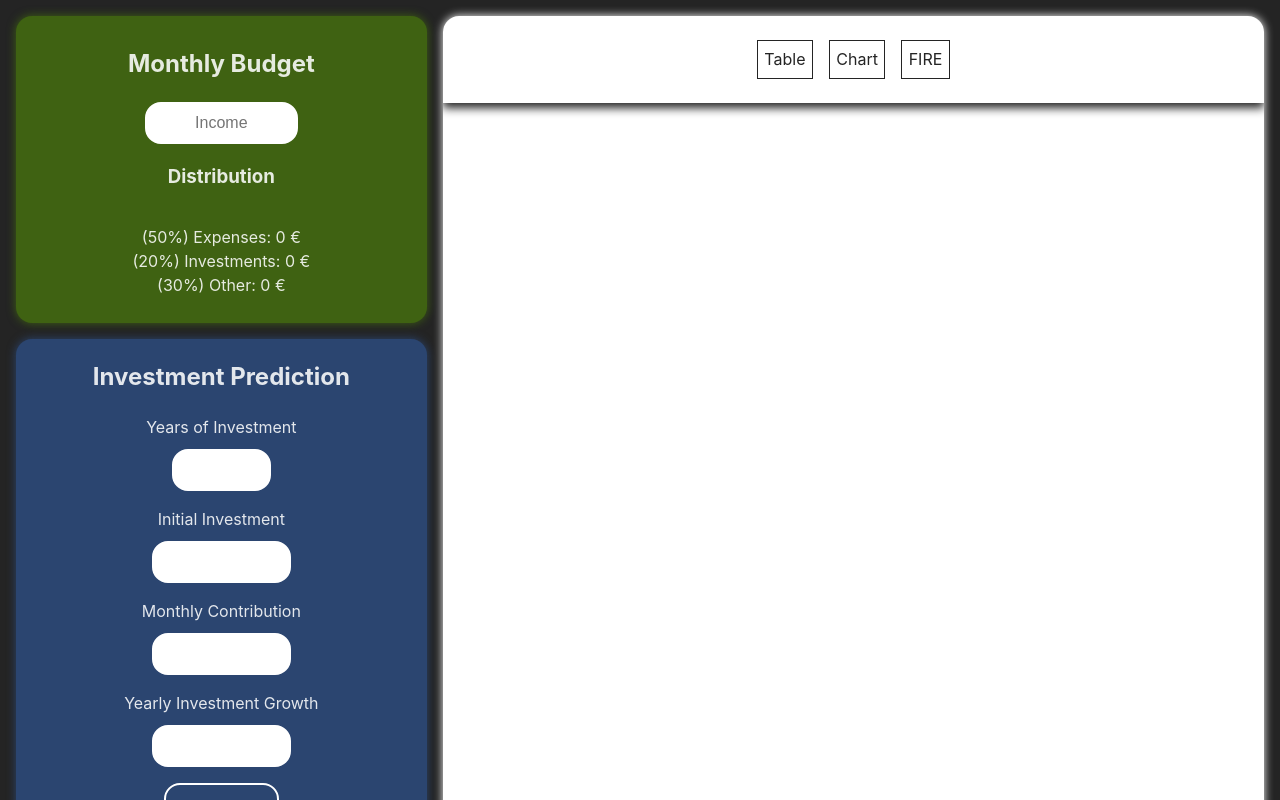
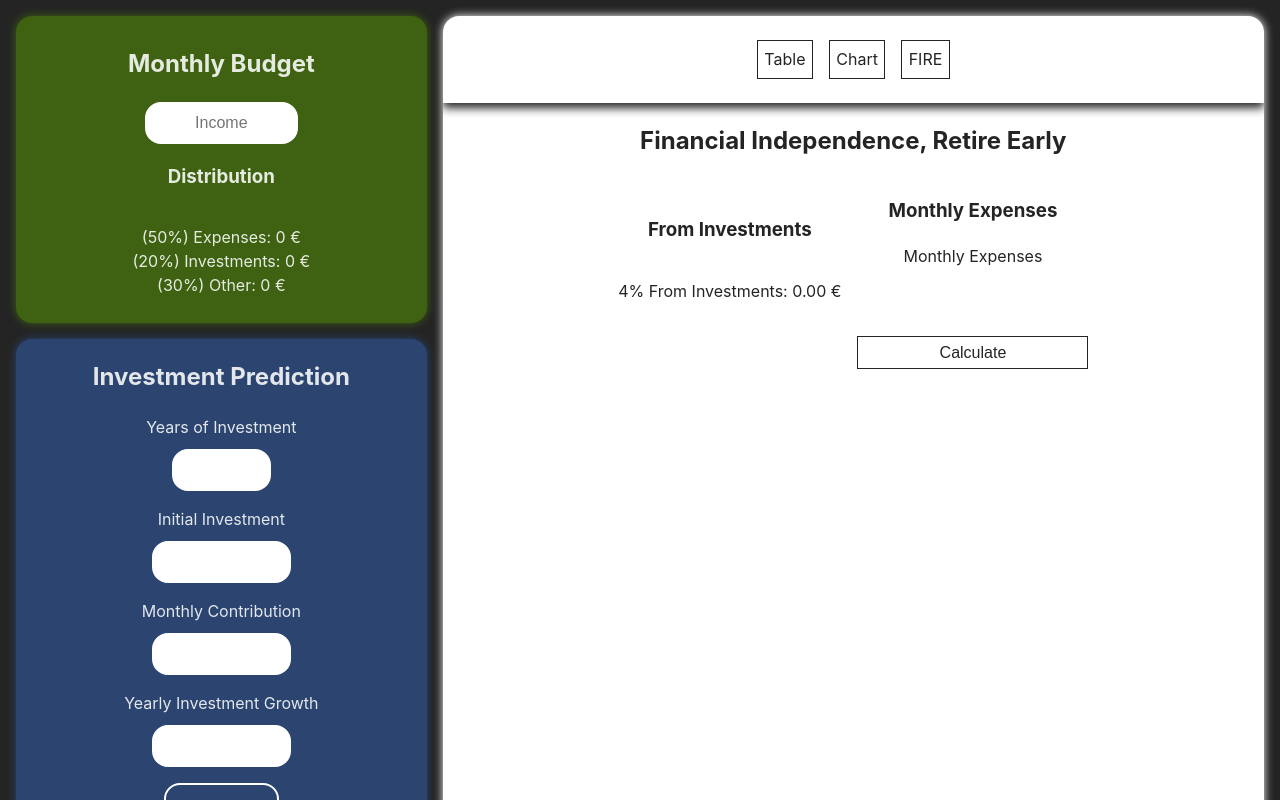
Before and after one commit to andrebarros7201/expense-tracker, a React (Vite) app: page /fire in a window 1280 px wide. Built offline with nearby package versions, Linux system fonts and the light colour scheme.

Commit message:
add fire component and initial layout and style

```diff
--- a/src/components/details/Fire.jsx
+++ b/src/components/details/Fire.jsx
@@ -1 +1,47 @@
-export default function Fire() {}
+import { useContext, useState } from "react";
+import { AppContext } from "../../App.jsx";
+import styles from "../../styles/fire.module.css";
+
+export default function Fire() {
+  const { investment } = useContext(AppContext);
+  const [monthlyExpenses, setMonthlyExpenses] = useState(0);
+
+  const handleMonthlyExpenses = (value) => {
+    setMonthlyExpenses(value);
+  };
+
+  const calculateTimeToRetire = () => {};
+  return (
+    <>
+      <h2>Financial Independence, Retire Early</h2>
+      <section className={styles["section-fire"]}>
+        <div className={styles["left"]}>
+          <h3>From Investments</h3>
+          <p>
+            4% From Investments:{" "}
+            {parseFloat(investment.fireFourPercent)
+              .toFixed(2)
+              .replace(/\B(?=(\d{3})+(?!\d))/g, " ")}{" "}
+            €
+          </p>
+          <p></p>
+        </div>
+        <div className={styles["right"]}>
+          <h3>Monthly Expenses</h3>
+          <form className={styles["form-fire"]}>
+            <span>
+              <label htmlFor="monthlyExpenses">Monthly Expenses</label>
+              <input
+                type="number"
+                min={0}
+                id={"monthlyExpenses"}
+                onChange={(e) => handleMonthlyExpenses(e.target.value)}
+              />
+            </span>
+            <button type={"submit"}>Calculate</button>
+          </form>
+        </div>
+      </section>
+    </>
+  );
+}
--- /dev/null
+++ b/src/styles/fire.module.css
@@ -0,0 +1,71 @@
+.section-fire {
+  display: flex;
+  flex-flow: row nowrap;
+  gap: 1rem;
+  align-items: center;
+  justify-content: center;
+}
+
+.left,
+.right {
+  display: flex;
+  flex-flow: column nowrap;
+}
+
+.form-fire {
+  display: flex;
+  flex-flow: column nowrap;
+  gap: 1rem;
+
+  & button {
+    padding: 0.4rem;
+    font-size: 1rem;
+    background-color: white;
+    color: #242424;
+    border: 1px solid #242424;
+    transition: 0.2s ease-in-out;
+
+    &:hover {
+      cursor: pointer;
+      box-shadow: 0 0 10px #242424;
+    }
+  }
+
+  & > span {
+    display: flex;
+    flex-flow: column nowrap;
+    gap: 10px;
+    align-items: center;
+
+    & input {
+      width: 50%;
+      padding: 10px;
+      border-radius: 1rem;
+      text-align: center;
+      border: 2px solid white;
+      transition: all 200ms;
+      font-size: 1rem;
+
+      &:focus {
+        outline: none;
+        box-shadow: 0 0 10px #242424;
+      }
+
+      /* Chrome, Safari, Edge, Opera */
+      &::-webkit-outer-spin-button,
+      &::-webkit-inner-spin-button {
+        -webkit-appearance: none;
+        margin: 0;
+      }
+
+      /* Firefox */
+      &[type="number"] {
+        -moz-appearance: textfield;
+      }
+
+      &[type="number"] {
+        -moz-appearance: textfield;
+      }
+    }
+  }
+}
```
